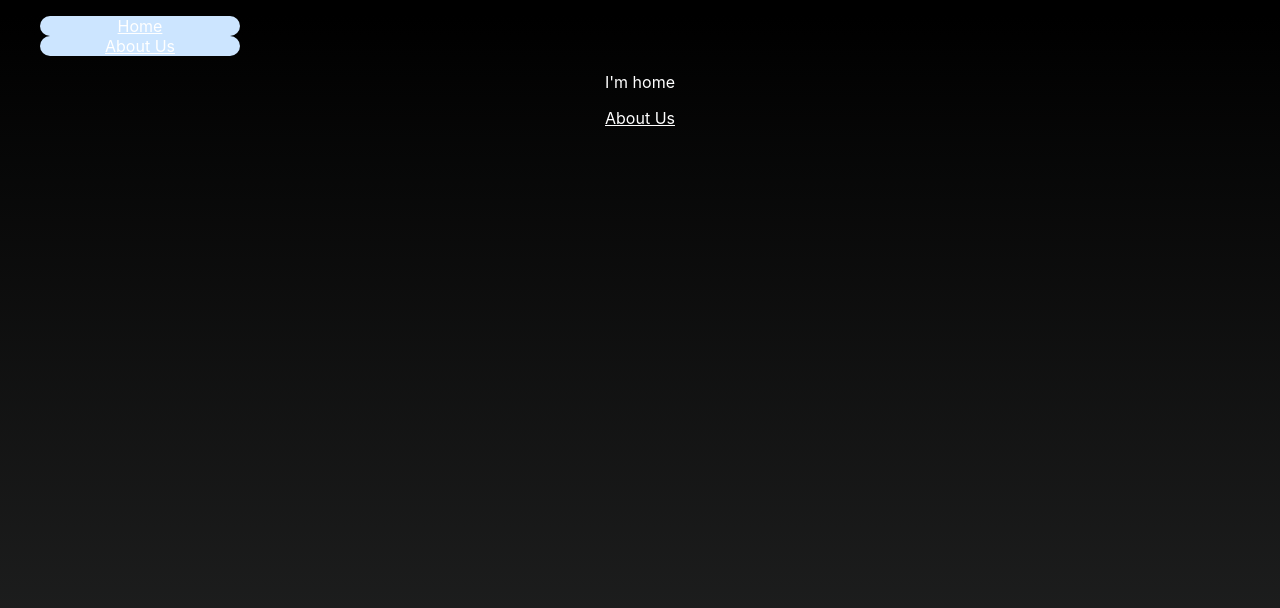
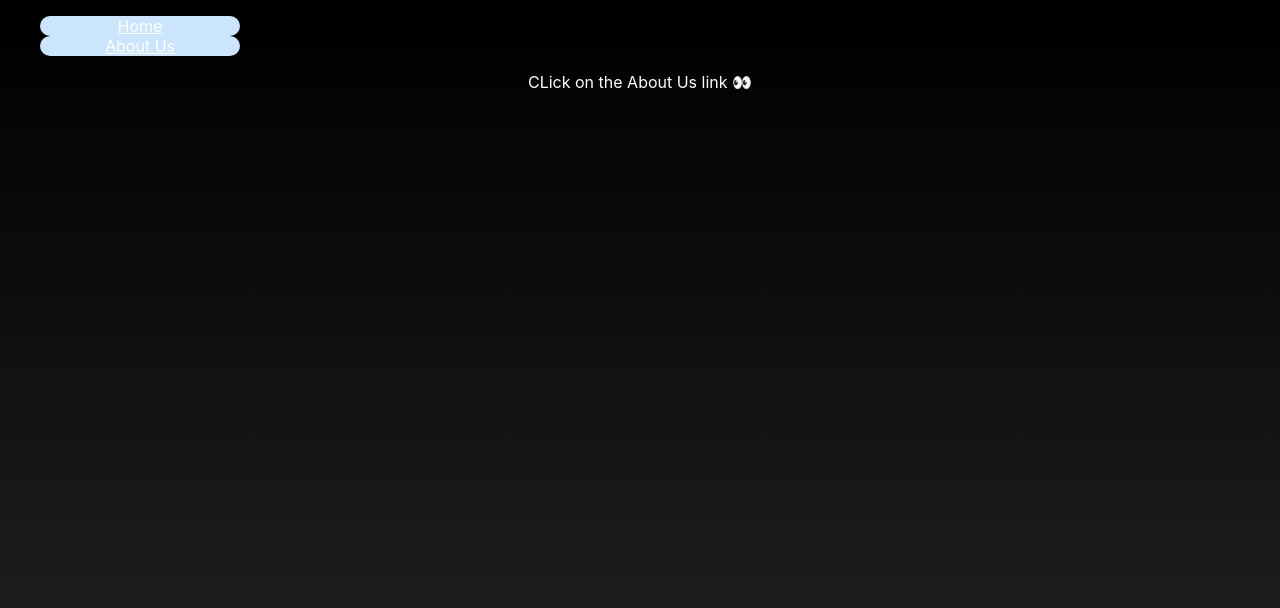
Before and after one commit to continentaldivide/group-git-lab, a React (Create React App) app: page / in a window 1280 px wide. Shown: the top 608 px of the page. Built offline with nearby package versions, Linux system fonts and the light colour scheme.

Commit message:
fixed home page. Added personal bio

```diff
--- a/src/components/pages/About.jsx
+++ b/src/components/pages/About.jsx
@@ -5,8 +5,8 @@ export default function About() {
     const cardInfo = [
         {
             name: "Brian",
-            bio: "a",
-            image: ""
+            bio: "Pickleballing, horsebackriding desert rat who loves the sun but not as much as the bluelight during project week ",
+            image: "https://t4.ftcdn.net/jpg/05/59/55/79/360_F_559557994_20hapwQDwxXxuTqIkRNAv7ZbHEx4YCLG.jpg"
         },
         {
             name: "Jaron",
--- a/src/components/pages/Home.jsx
+++ b/src/components/pages/Home.jsx
@@ -3,8 +3,7 @@ import { Link } from 'react-router-dom'
 export default function Home() {
     return (
         <>
-            <p>I'm home</p>
-            <Link to={'/about'}>About Us</Link>
+            <p>CLick on the About Us link 👀</p>
         </>
     )
 }
```
